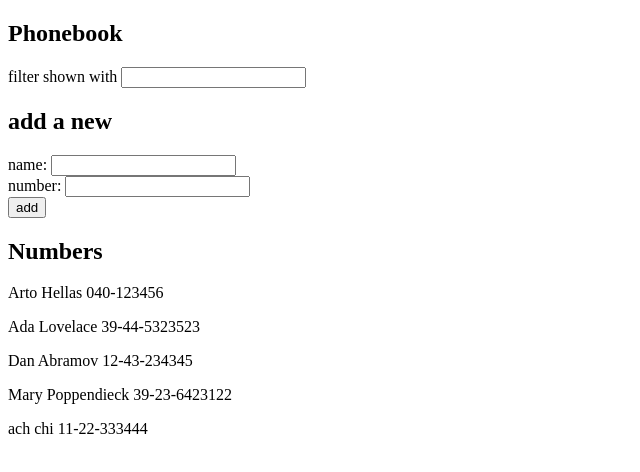
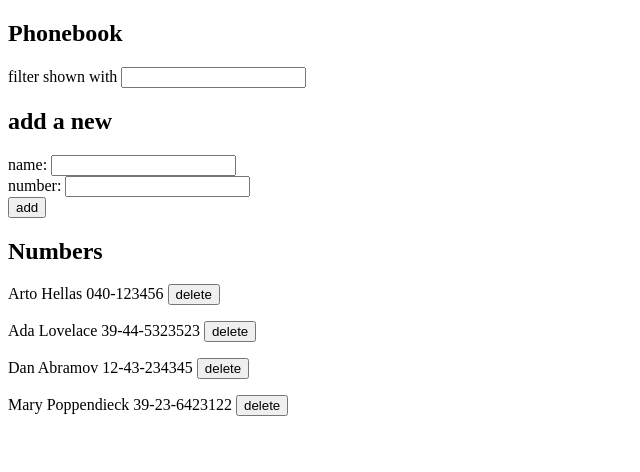
Before and after one commit to AcharaChisomSolomon/phonebook-fe, a React (Vite) app: page / in a window 1280 px wide. Shown: the top 472 px of the page, without its empty margins (0-640 px from the left). Built offline with nearby package versions, Linux system fonts and the light colour scheme; data requests are answered from the project's data file.

Commit message:
add functionality to delete person

```diff
--- a/db.json
+++ b/db.json
@@ -19,11 +19,6 @@
       "name": "Mary Poppendieck",
       "number": "39-23-6423122",
       "id": "4"
-    },
-    {
-      "id": "6d60",
-      "name": "ach chi",
-      "number": "11-22-333444"
     }
   ]
 }
--- a/src/App.jsx
+++ b/src/App.jsx
@@ -2,14 +2,15 @@ import { useEffect, useState } from "react";
 import Filter from "./components/Filter";
 import PersonForm from './components/PersonForm';
 import Persons from './components/Persons'
-import axios from "axios";
 import personService from './services/persons'
+
 
 const App = () => {
   const [persons, setPersons] = useState([]);
   const [newName, setNewName] = useState("");
   const [newNumber, setNewNumber] = useState('')
   const [filterQuery, setFilterQuery] = useState('')
+
 
   useEffect(() => {
     personService
@@ -18,6 +19,7 @@ const App = () => {
         setPersons(initialPersons)
       })
   }, [])
+
 
   const addPerson = e => {
     e.preventDefault()
@@ -41,6 +43,7 @@ const App = () => {
     }
   }
 
+
   const handleNameChange = e => {
     setNewName(e.target.value)
   }
@@ -51,9 +54,25 @@ const App = () => {
     setFilterQuery(e.target.value)
   }
 
+
+  const handleRemovingPerson = id => {
+    const personToDelete = persons.find(p => p.id === id)
+
+    if (window.confirm(`Delete ${personToDelete.name}?`)) {
+      personService
+        .remove(id)
+        .then(deletedPerson => {
+          const newPersons = persons.filter(p => p.id !== deletedPerson.id)
+          setPersons(newPersons)
+        })
+    }
+  }
+
+
   const personsToShow = filterQuery
     ? persons.filter(p => p.name.toLowerCase().includes(filterQuery.toLowerCase()))
     : persons
+
 
   return (
     <div>
@@ -71,7 +90,10 @@ const App = () => {
         handleNumberChange={handleNumberChange}
       />
       <h2>Numbers</h2>
-      <Persons personsToShow={personsToShow} />
+      <Persons
+        personsToShow={personsToShow}
+        handleRemovingPerson={handleRemovingPerson}
+      />
     </div>
   );
 };
--- a/src/components/Persons.jsx
+++ b/src/components/Persons.jsx
@@ -1,9 +1,12 @@
-const Persons = ({ personsToShow }) => {
+const Persons = ({ personsToShow, handleRemovingPerson }) => {
     return (
       <>
         {personsToShow.map((p) => (
           <p key={p.id}>
-            {p.name} {p.number}
+            {p.name} {p.number} {' '}
+            <button onClick={() => handleRemovingPerson(p.id)}>
+              delete
+            </button>
           </p>
         ))}
       </>
--- a/src/services/persons.js
+++ b/src/services/persons.js
@@ -14,7 +14,14 @@ const create = newPerson => {
         .then(response => response.data)
 }
 
+const remove = id => {
+    return axios
+        .delete(`${baseUrl}/${id}`)
+        .then(response => response.data)
+}
+
 export default {
     getAll,
-    create
+    create,
+    remove
 }
```
